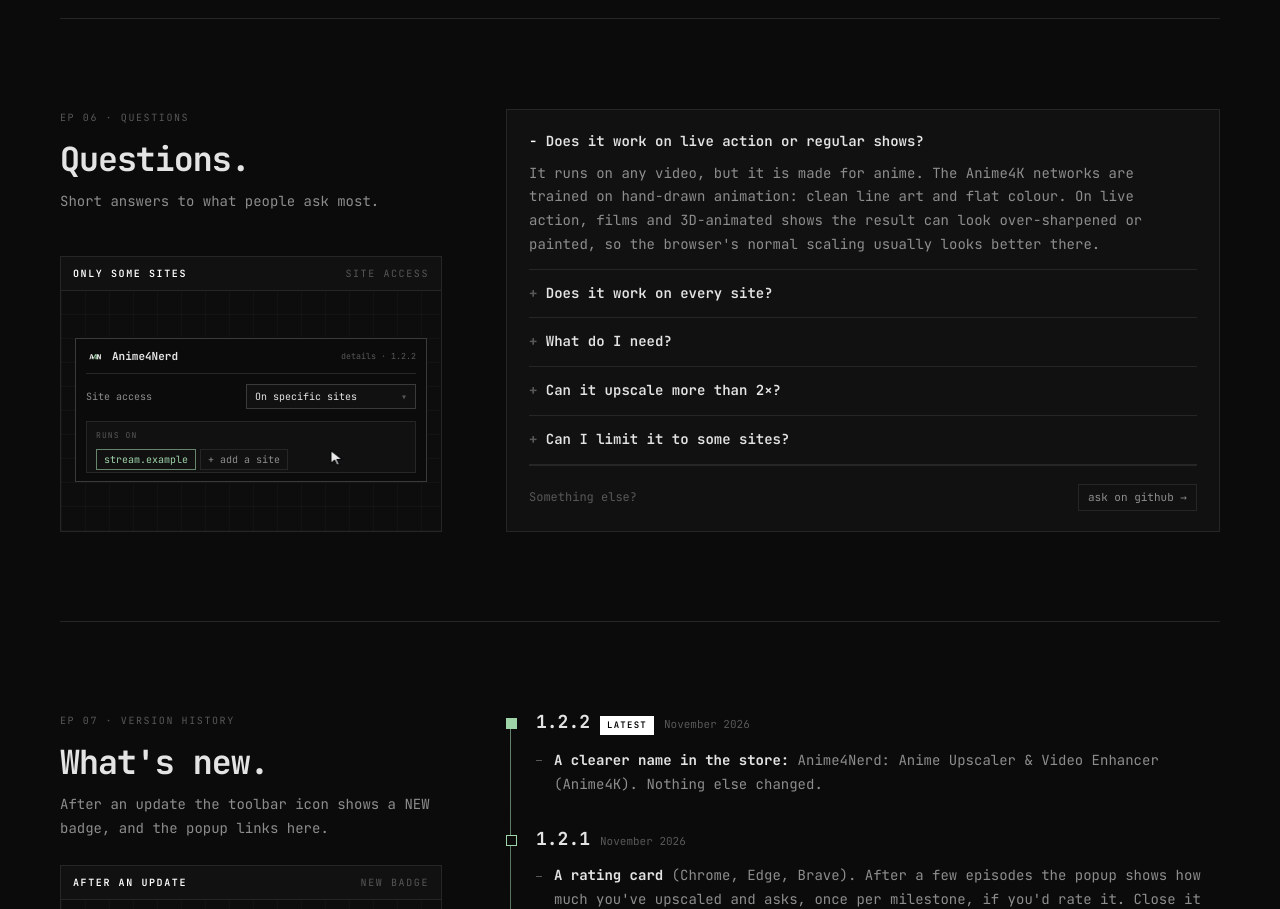
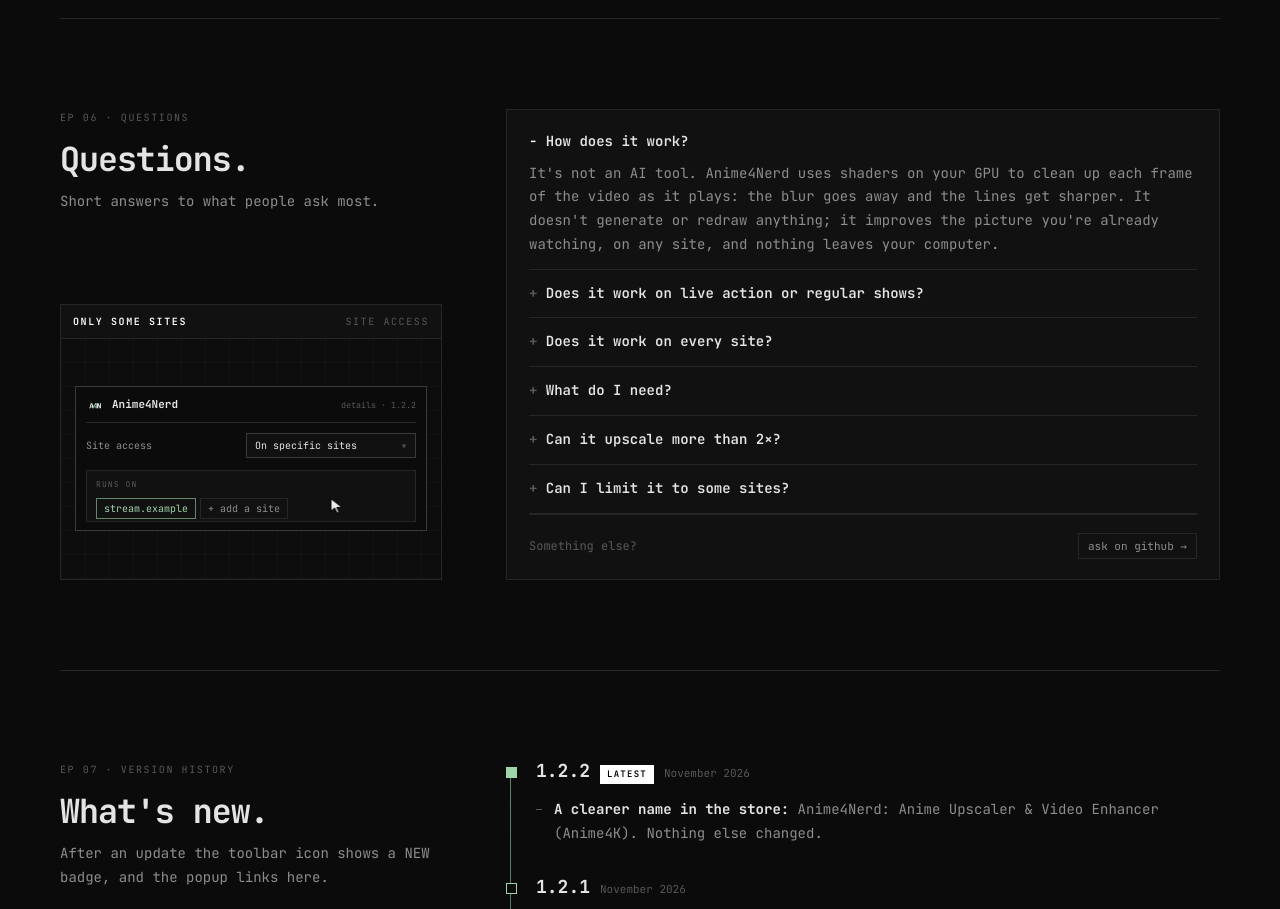
Before and after one commit to creedweb3/anime4nerd, a browser extension: page site/index.html in a window 1280 px wide. Shown: the part 4580-5489 px from the top of the page. Drawn offline with Linux system fonts and the light colour scheme.

Commit message:
docs(site): add a plain "How does it work?" answer to the FAQ
Opens first and by default. Says it is not an AI tool: shaders on the GPU
clean up each frame as it plays, nothing is generated or redrawn, and
nothing leaves the computer. People asked this on Reddit.

```diff
--- a/site/index.html
+++ b/site/index.html
@@ -323,7 +323,8 @@
       </div>
       <div class="body">
         <div class="panel faq">
-        <details name="faq" open><summary>Does it work on live action or regular shows?</summary><p>It runs on any video, but it is made for anime. The Anime4K networks are trained on hand-drawn animation: clean line art and flat colour. On live action, films and 3D-animated shows the result can look over-sharpened or painted, so the browser's normal scaling usually looks better there.</p></details>
+        <details name="faq" open><summary>How does it work?</summary><p>It's not an AI tool. Anime4Nerd uses shaders on your GPU to clean up each frame of the video as it plays: the blur goes away and the lines get sharper. It doesn't generate or redraw anything; it improves the picture you're already watching, on any site, and nothing leaves your computer.</p></details>
+        <details name="faq"><summary>Does it work on live action or regular shows?</summary><p>It runs on any video, but it is made for anime. The Anime4K networks are trained on hand-drawn animation: clean line art and flat colour. On live action, films and 3D-animated shows the result can look over-sharpened or painted, so the browser's normal scaling usually looks better there.</p></details>
         <details name="faq"><summary>Does it work on every site?</summary><p>It works on any site where the video is served with cross-origin access, which most players do. DRM-protected video (Widevine) cannot be read by any extension, so it plays normally.</p></details>
         <details name="faq"><summary>What do I need?</summary><p>Chrome, Brave or Edge 116 or newer (or Firefox 140 or newer) and a GPU with WebGL2. A mid-range GPU handles Mode A at 24 fps comfortably.</p></details>
         <details name="faq"><summary>Can it upscale more than 2×?</summary><p>Yes. The Anime4K networks are trained for exactly 2×, so 4× and up chain extra 2× passes. Auto picks 4× when a small video fills a big screen, like 720p fullscreen on a 1440p or 4K display. You can also choose up to 32×; Anime4Nerd uses the largest factor your GPU can hold (8K output at most) and says when it capped. Above 4× the browser shrinks most of the extra detail back to your screen size.</p></details>
```
